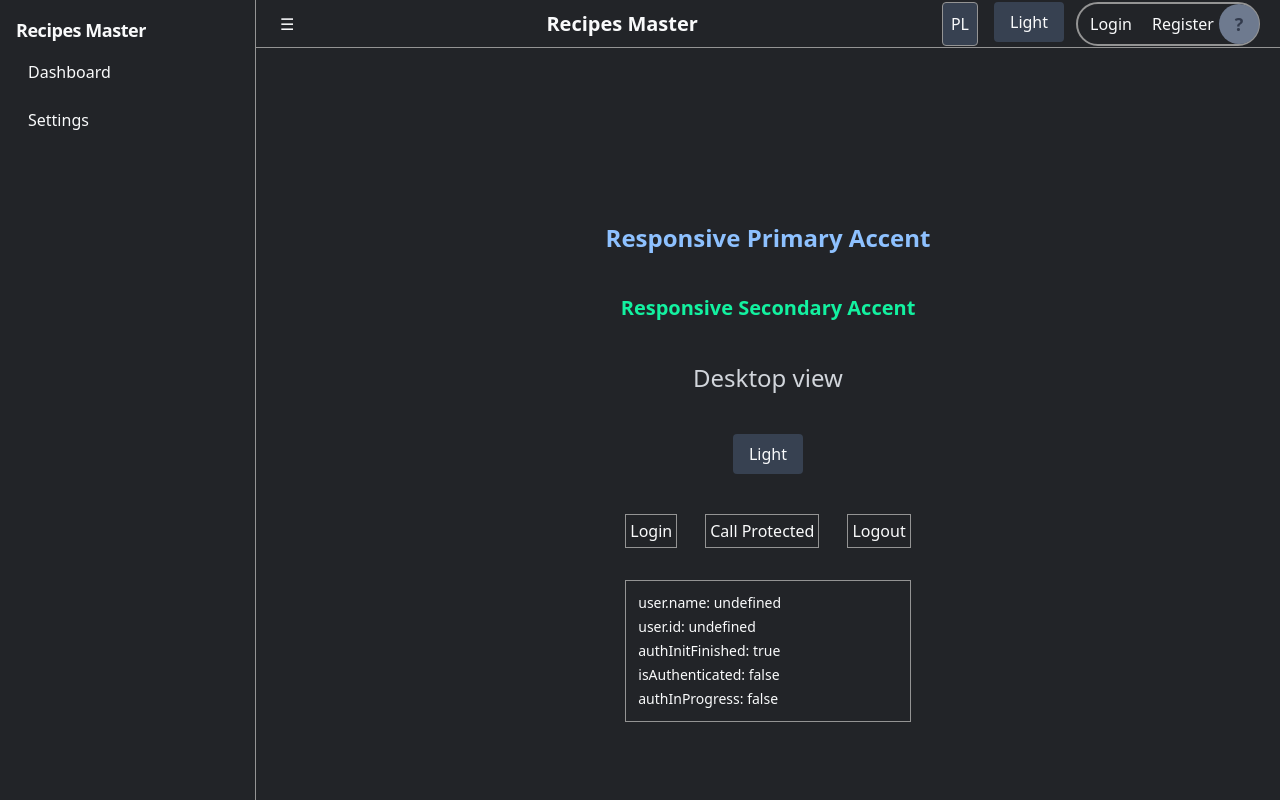
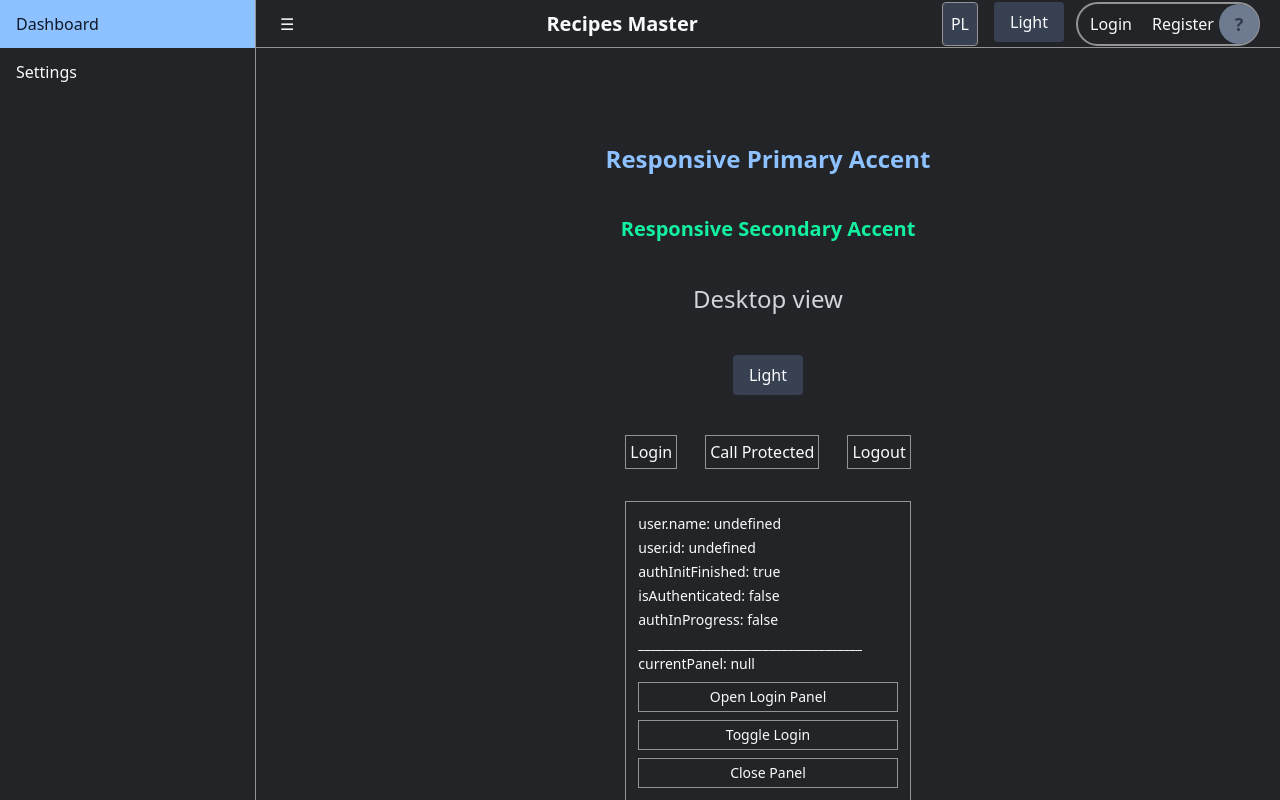
Before and after one commit to HeatGub/Recipes, a React (Vite) app in the folder frontend/: page / in a window 1280 px wide. Both pictures are taken after a click on the button "Open sidebar". Built offline with nearby package versions, Linux system fonts and the light colour scheme; no server answers.

Commit message:
Create AuthPanelContext

```diff
--- a/frontend/package.json
+++ b/frontend/package.json
@@ -19,6 +19,7 @@
     "react-dom": "^19.2.0",
     "react-hook-form": "^7.71.1",
     "react-i18next": "^16.5.1",
+    "react-router-dom": "^7.13.0",
     "react-spinners": "^0.17.0",
     "tailwindcss": "^4.1.18",
     "zod": "^4.3.6"
--- /dev/null
+++ b/frontend/src/auth/AuthPanelContext.tsx
@@ -0,0 +1,33 @@
+import { createContext, useContext, useState } from "react"
+import type { ReactNode } from "react"
+
+type AuthPanelType = "login" | "register" | "logout" | "user_settings" | null
+
+interface AuthPanelContextValue {
+  currentPanel: AuthPanelType
+  openPanel: (panel: AuthPanelType) => void
+  togglePanel: (panel: AuthPanelType) => void
+  closePanel: () => void
+}
+
+const AuthPanelContext = createContext<AuthPanelContextValue | undefined>(undefined)
+
+export const AuthPanelProvider = ({ children }: { children: ReactNode }) => {
+  const [currentPanel, setcurrentPanel] = useState<AuthPanelType>(null)
+
+  const openPanel = (panel: AuthPanelType) => setcurrentPanel(panel)
+  const togglePanel = (panel: AuthPanelType) => setcurrentPanel((prev) => (prev === panel ? null : panel))
+  const closePanel = () => setcurrentPanel(null)
+
+  return (
+    <AuthPanelContext.Provider value={{ currentPanel, openPanel, togglePanel, closePanel }}>
+      {children}
+    </AuthPanelContext.Provider>
+  )
+}
+
+export const useAuthPanel = () => {
+  const context = useContext(AuthPanelContext)
+  if (!context) throw new Error("useAuthPanel must be used within a AuthPanelProvider")
+  return context
+}
--- a/frontend/src/components/Sidebar.tsx
+++ b/frontend/src/components/Sidebar.tsx
@@ -1,20 +1,36 @@
 import { useTranslation } from "react-i18next"
+import { useState } from "react"
+import clsx from "clsx"
+
+type SectionId = "dashboard" | "user_settings"
 
 export function Sidebar() {
   const { t } = useTranslation()
+  const [active, setActive] = useState<SectionId>("dashboard")
+
+  const SECTIONS: { id: SectionId; label: string }[] = [
+    { id: "dashboard", label: t("sidebar.dashboard") },
+    { id: "user_settings", label: t("sidebar.settings") },
+  ]
+
   return (
-    <nav className="flex flex-1 flex-col gap-2 p-4">
-      <div className="text-lg font-bold tracking-tight">
-        {t("header.title")}
-      </div>
+    <>
+      {SECTIONS.map((section) => {
+        const isActive = active === section.id
 
-      <a className="rounded px-3 py-2 hover:bg-muted">
-        {t("sidebar.dashboard")}
-      </a>
-
-      <a className="rounded px-3 py-2 hover:bg-muted">
-        {t("sidebar.settings")}
-      </a>
-    </nav>
+        return (
+          <button
+            key={section.id}
+            onClick={() => setActive(section.id)}
+            className={clsx(
+              "w-full px-4 py-3 text-left transition font-medium",
+              isActive ? "bg-(--accent-primary) text-(--text-inverted)" : "hover:bg-(--bg-secondary)"
+            )}
+          >
+            {section.label}
+          </button>
+        )
+      })}
+    </>
   )
 }
--- a/frontend/src/components/auth/AuthTest.tsx
+++ b/frontend/src/components/auth/AuthTest.tsx
@@ -1,5 +1,6 @@
 import { useAuth } from "../../auth/useAuth"
 import { api } from "../../api/client"
+import { useAuthPanel } from "../../auth/AuthPanelContext"
 
 export function AuthTest() {
   const {
@@ -10,6 +11,8 @@ export function AuthTest() {
     login,
     logout,
   } = useAuth()
+
+  const {currentPanel, togglePanel, closePanel, openPanel } = useAuthPanel()
 
   return (
     <div className="flex flex-col gap-4">
@@ -35,6 +38,13 @@ export function AuthTest() {
         <div>authInitFinished: {String(authInitFinished)}</div>
         <div>isAuthenticated: {String(isAuthenticated)}</div>
         <div>authInProgress: {String(authInProgress)}</div>
+        ____________________________________
+        <div className="flex flex-col space-2 gap-2">
+          <div>currentPanel: {String(currentPanel)}</div>
+          <button className="border p-1 font-medium" onClick={() => {openPanel("login")}}>Open Login Panel</button>
+          <button className="border p-1 font-medium" onClick={() => {togglePanel("login")}}>Toggle Login</button>
+          <button className="border p-1 font-medium" onClick={() => {closePanel()}}>Close Panel</button>
+        </div>
       </div>
     </div>
   )
--- a/frontend/src/components/auth/LoginAvatarMenu.tsx
+++ b/frontend/src/components/auth/LoginAvatarMenu.tsx
@@ -1,4 +1,3 @@
-import { useState } from "react"
 import { useTranslation } from "react-i18next"
 import { useAuth } from "../../auth/useAuth"
 import { LoginForm } from "./LoginForm"
@@ -6,17 +5,14 @@ import { RegisterForm } from "./RegisterForm"
 import clsx from "clsx"
 import { api } from "@/api/client"
 import { Button } from "../ui/Button"
+import { useAuthPanel } from "../../auth/AuthPanelContext"
 
 export function LoginAvatarMenu() {
   const { login, logout, user } = useAuth()
-
-  const [openPanel, setOpenPanel] = useState<"login" | "register" | "logout" | "user_settings" | null>(null)
+  const { currentPanel, togglePanel, closePanel } = useAuthPanel()
 
   const isLoggedIn = Boolean(user)
   const avatarLetter = isLoggedIn ? user?.username.charAt(0).toUpperCase() : "?"
-
-  const togglePanel = (panel: typeof openPanel) => setOpenPanel((prev) => (prev === panel ? null : panel))
-  const closePanel = () => setOpenPanel(null)
 
   const handleLogout = () => {
     logout()
@@ -43,7 +39,7 @@ export function LoginAvatarMenu() {
   const getButtonClasses = (panel: "login" | "register" | "logout") =>
     clsx(
       "flex-1 pl-3 pr-2 py-2 text-center transition",
-      openPanel === panel ? panelStyles[panel].selected : panelStyles[panel].hover
+      currentPanel === panel ? panelStyles[panel].selected : panelStyles[panel].hover
     )
 
   return (
@@ -81,9 +77,9 @@ export function LoginAvatarMenu() {
       </div>
 
       {/* Dropdown panels */}
-      {openPanel && (
+      {currentPanel && (
         <div className="absolute top-full right-0 mt-2 max-w-90 min-w-60 rounded-xl border p-4 shadow-lg">
-          {openPanel === "login" && (
+          {currentPanel === "login" && (
             <LoginForm
               onSubmit={async ({ identifier, password }) => {
                 await login(identifier, password)
@@ -92,7 +88,7 @@ export function LoginAvatarMenu() {
             />
           )}
 
-          {openPanel === "register" && (
+          {currentPanel === "register" && (
             <RegisterForm
               onSubmit={async (data) => {
                 await api.post("/auth/register/", { ...data })
@@ -101,7 +97,7 @@ export function LoginAvatarMenu() {
             />
           )}
 
-          {openPanel === "logout" && (
+          {currentPanel === "logout" && (
             <div className="space-y-3">
               <p>
                 {t("account.logged_in_as")} <strong>{user?.username}</strong>
@@ -112,7 +108,7 @@ export function LoginAvatarMenu() {
             </div>
           )}
 
-          {openPanel === "user_settings" && (
+          {currentPanel === "user_settings" && (
             <Button onClick={() => {console.log("user settings")}} variant="primary" className="w-full">
               {t("account.account_settings")}
             </Button>
--- a/frontend/src/main.css
+++ b/frontend/src/main.css
@@ -44,8 +44,8 @@
   --accent-soft: #146e50c1;
   --border-default: #949494;
   --border-muted: #3a3a3aa9;
-  --shadow-color: rgba(93, 116, 117, 0.25);
-  --shadow-hover: rgba(93, 116, 117, 0.5);
+  --shadow-color: rgba(152, 180, 182, 0.25);
+  --shadow-hover: rgba(152, 180, 182, 0.5);
 }
 
 /* no cascade on theme change */
--- a/frontend/src/main.tsx
+++ b/frontend/src/main.tsx
@@ -4,11 +4,14 @@ import { App } from "./App"
 import "./main.css"
 import "./i18n"
 import { AuthProvider } from "./auth/AuthProvider"
+import { AuthPanelProvider } from "./auth/AuthPanelContext"
 
 createRoot(document.getElementById("root")!).render(
   <StrictMode>
     <AuthProvider>
-      <App />
+      <AuthPanelProvider>
+        <App />
+      </AuthPanelProvider>
     </AuthProvider>
   </StrictMode>
 )
```
Also changed, not shown: 1 other file (tests, documents, lock files or other folders).
